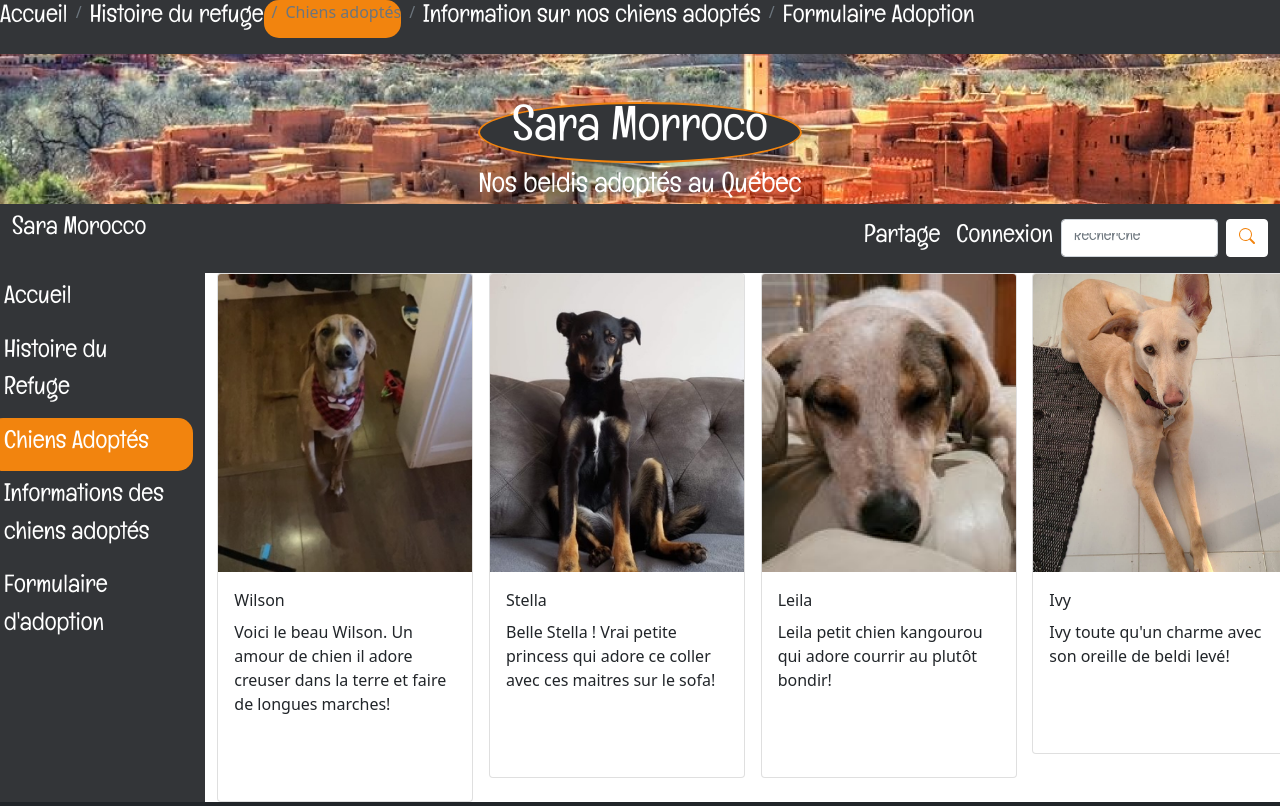
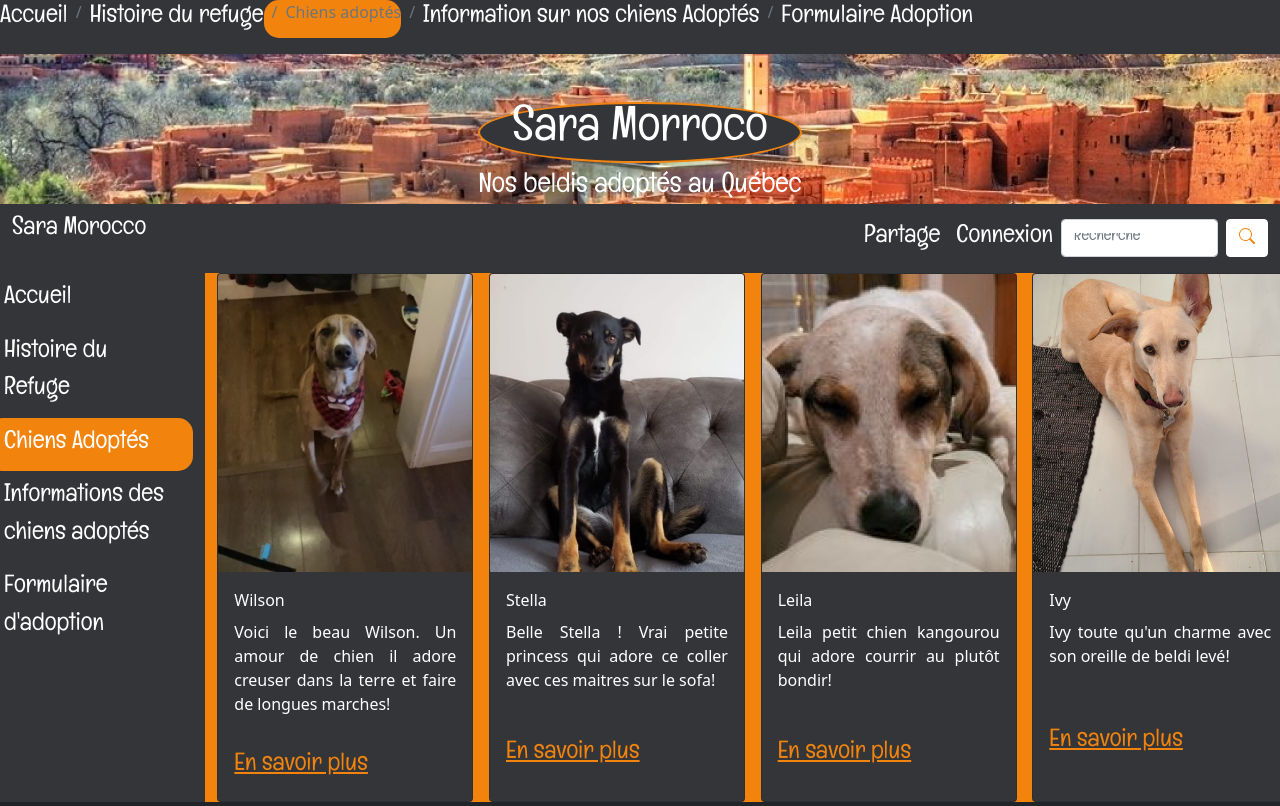
Before and after one commit to Stephaniedenis/integration, a website: page chiensadoptés.html in a window 1280 px wide. Shown: the top 806 px of the page. Drawn offline with nearby package versions, Linux system fonts and the light colour scheme.

Commit message:
page carte pas mal terminé

```diff
--- a/chiensadoptés.html
+++ b/chiensadoptés.html
@@ -19,7 +19,7 @@
           <li class="breadcrumb-item"><a href="index.html">Accueil</a></li>
           <li class="breadcrumb-item "><a href="histoire.html">Histoire du refuge</a></li>
           <li class="breadcrumb-item active"aria-current="chiens adoptés">Chiens adoptés</li>
-          <li class="breadcrumb-item"><a href="informations">Information sur nos chiens adoptés</a></li>
+          <li class="breadcrumb-item"><a href="informations">Information sur nos chiens Adoptés</a></li>
           <li class="breadcrumb-item"><a href="adoption.html">Formulaire Adoption</a></li>
         </ol>
     </div>
@@ -92,9 +92,10 @@
                     <a class="nav-link" href="adoption.html">Formulaire d'adoption</a>
                   </nav>
             </nav>
-            <section class="col-md-10 col-10" >
+            <section class=" bgcolor col-10" >
                     <div class="row row-cols-4">
-                      <div class="col"><div class="card" style="width: 16rem;">
+                      <div class="col">
+                        <div class="card" style="width: 16rem;">
                         <img src="/img/Wilson 1.png" class="card-img-top" alt="Wilson">
                         <div class="card-body">
                           <p class="card-title">Wilson</p>
--- a/style.scss
+++ b/style.scss
@@ -72,6 +72,24 @@ a{
 
     }
  }
+ .bgcolor{
+     background-color:rgb(242, 132, 14) ;
+      .card{
+        height: 100%;
+        background-color: $secondary;
+        p{
+            color: white;
+            text-align: justify;
+        }
+        a{
+            color: rgb(242, 132, 14);
+            &:hover{
+                background-color: $primary;
+            }
+        }
+      }
+ }
+
  @font-face {
     font-family: "Titre";
     src: url(img/Englebert-Regular.ttf);
```
Also changed, not shown: style.css, 1 other file.
